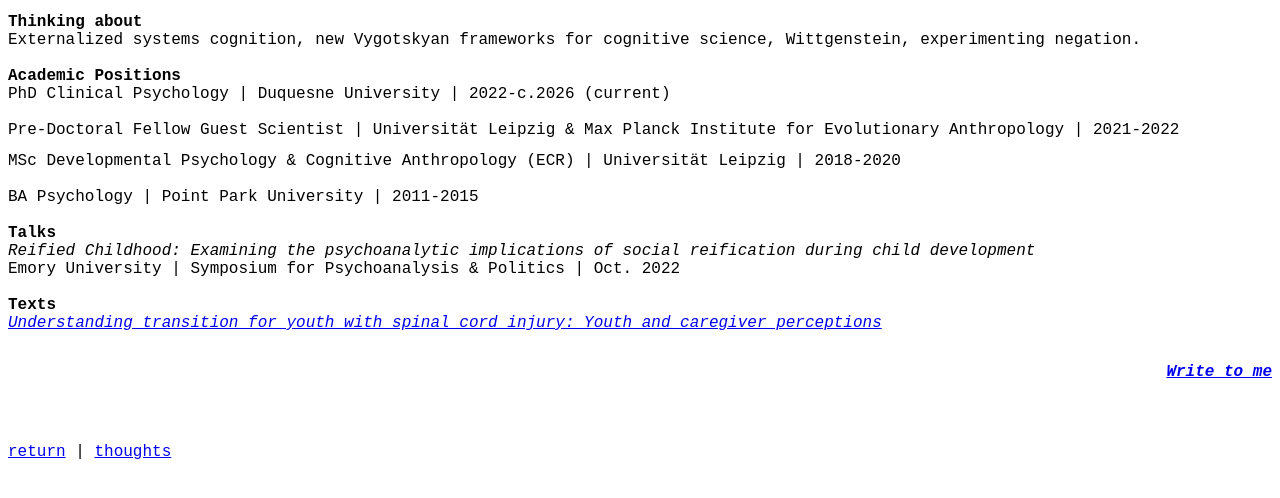
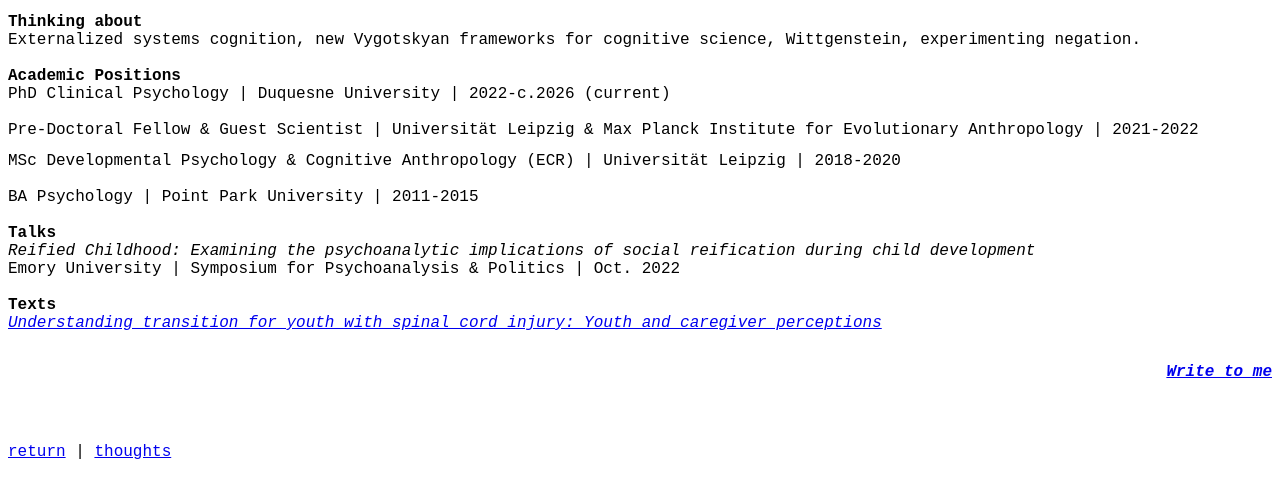
Before and after one commit to nielsvaar/nielsvaar.github.io, a plain HTML site: page about.html in a window 1280 px wide. Drawn offline with Linux system fonts and the light colour scheme.

Commit message:
again update about

```diff
--- a/about.html
+++ b/about.html
@@ -5,7 +5,7 @@
     <title>about.html</title>
   </head>
   <body><span style="font-family: Courier New;"> </span>
-    <pre><span style="font-family: Courier New;"><strong>Thinking about<br></strong>Externalized systems cognition, new Vygotskyan frameworks for cognitive science, Wittgenstein, experimenting negation. <br><strong></strong><strong><br>Academic Positions <br></strong>PhD Clinical Psychology | Duquesne University | 2022-c.2026 (current) <br><br>Pre-Doctoral Fellow Guest Scientist | Universität Leipzig &amp; Max Planck Institute for Evolutionary Anthropology | 2021-2022<br></span></pre>
+    <pre><span style="font-family: Courier New;"><strong>Thinking about<br></strong>Externalized systems cognition, new Vygotskyan frameworks for cognitive science, Wittgenstein, experimenting negation. <br><strong></strong><strong><br>Academic Positions <br></strong>PhD Clinical Psychology | Duquesne University | 2022-c.2026 (current) <br><br>Pre-Doctoral Fellow &amp; Guest Scientist | Universität Leipzig &amp; Max Planck Institute for Evolutionary Anthropology | 2021-2022<br></span></pre>
     <span style="font-family: Courier New;"> </span>
     <pre><span style="font-family: Courier New;">MSc Developmental Psychology &amp; Cognitive Anthropology (ECR) | Universität Leipzig | 2018-2020 <br><br>BA Psychology | Point Park University | 2011-2015 <br><br><strong>Talks<br><em></em></strong><em>Reified Childhood: Examining the psychoanalytic implications of social reification during child development<br></em>Emory University | Symposium for Psychoanalysis &amp; Politics | Oct. 2022 <br><strong><em></em></strong><br><strong>Texts</strong>
 <a href="https://pubmed.ncbi.nlm.nih.gov/30758272/"><em>Understanding transition for youth with spinal cord injury: Youth and caregiver perceptions</em></a><br>&nbsp;<br></span></pre>
```
